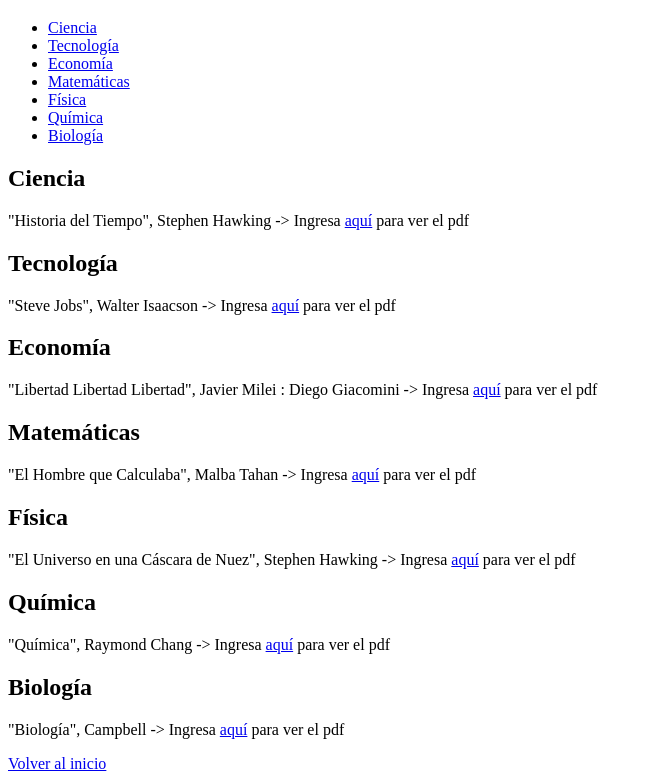
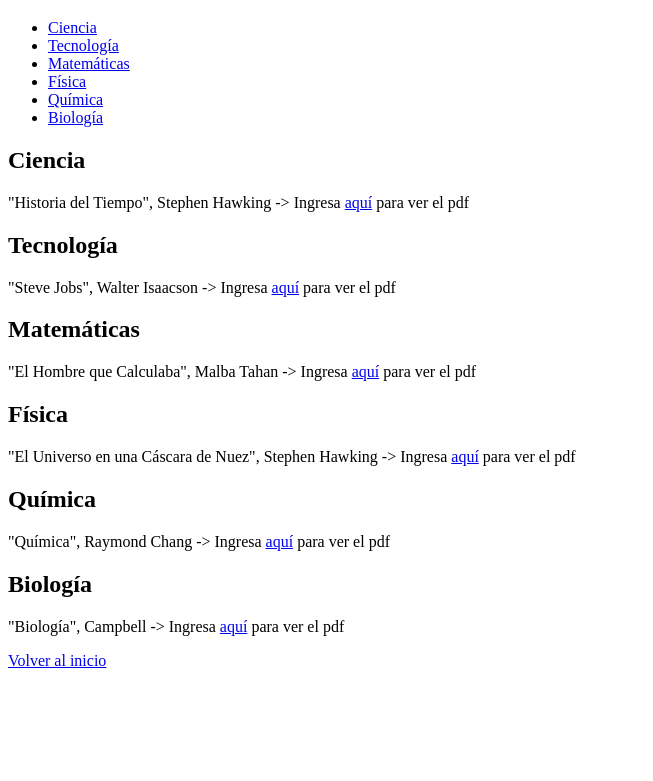
Before and after one commit to Niquinhoo/Trabajos-Practicos, a plain HTML site: page trabajos prácitocs/tp2/catalogo/libros.html in a window 1280 px wide. Shown: the part 61-842 px from the top of the page, without its empty margins (0-653 px from the left). After the commit the page ends 800 px from the top, so only its background shows below. Drawn offline with Linux system fonts and the light colour scheme.

Commit message:
Update libros.html

```diff
--- a/trabajos prácitocs/tp2/catalogo/libros.html
+++ b/trabajos prácitocs/tp2/catalogo/libros.html
@@ -9,7 +9,6 @@
     <ul>
         <li><a href="#ci">Ciencia</a></li>
         <li><a href="#tec">Tecnología</a></li>
-        <li><a href="#eco">Economía</a></li>
         <li><a href="#mat">Matemáticas</a></li>
         <li><a href="#fis">Física</a></li>
         <li><a href="#qui">Química</a></li>
@@ -19,8 +18,6 @@
     <p>"Historia del Tiempo", Stephen Hawking -> Ingresa <a href="https://antroposmoderno.com/word/Stephen_Hawking_Historia_del_Tiempo.pdf" target="_blank">aquí</a> para ver el pdf</p>
     <h2 id="tec">Tecnología</h2>
     <p>"Steve Jobs", Walter Isaacson -> Ingresa <a href="https://superior-infd.mendoza.edu.ar/sitio/descarga-la-biografia-de-steve-jobs/upload/biografia_steve_jobs.pdf" target="_blank">aquí</a> para ver el pdf</p>
-    <h2 id="eco">Economía</h2>
-    <p>"Libertad Libertad Libertad", Javier Milei : Diego Giacomini -> Ingresa <a href="https://archive.org/details/libertad-libertad-libertad-javier-milei/mode/2up" target="_blank">aquí</a> para ver el pdf</p>
     <h2 id="mat">Matemáticas</h2>
     <p>"El Hombre que Calculaba", Malba Tahan -> Ingresa <a href="https://biblioteca-digital.universidadcolumbia.edu.mx/acervo/LITERATURA/El_Hombre_Que_Calculaba-Malba_Tahan.pdf" target="_blank">aquí</a> para ver el pdf</p>
     <h2 id="fis">Física</h2>
```
